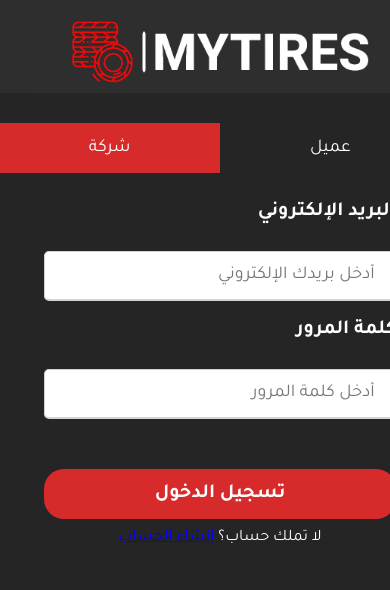
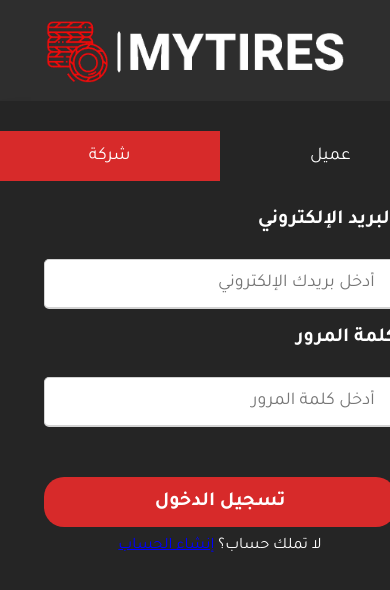
Before and after one commit to faisaldeveloped/allPages_myTires, a plain HTML site: page login.html in a window 390 px wide. Shown: the top 590 px of the page. Drawn offline with Linux system fonts and the light colour scheme.

Commit message:
Update account.css

```diff
--- a/css/account.css
+++ b/css/account.css
@@ -193,10 +193,16 @@ form label
 
 @media (max-width: 500px)
 {
+    body
+    {
+        display: block;
+        background: rgba(35, 35, 35, 0.95);;
+    }
     img
     {
         width: 180px;
         height: auto;
+        margin-right: 50px;
     }
 }
 @media(max-width: 370px) {
```
